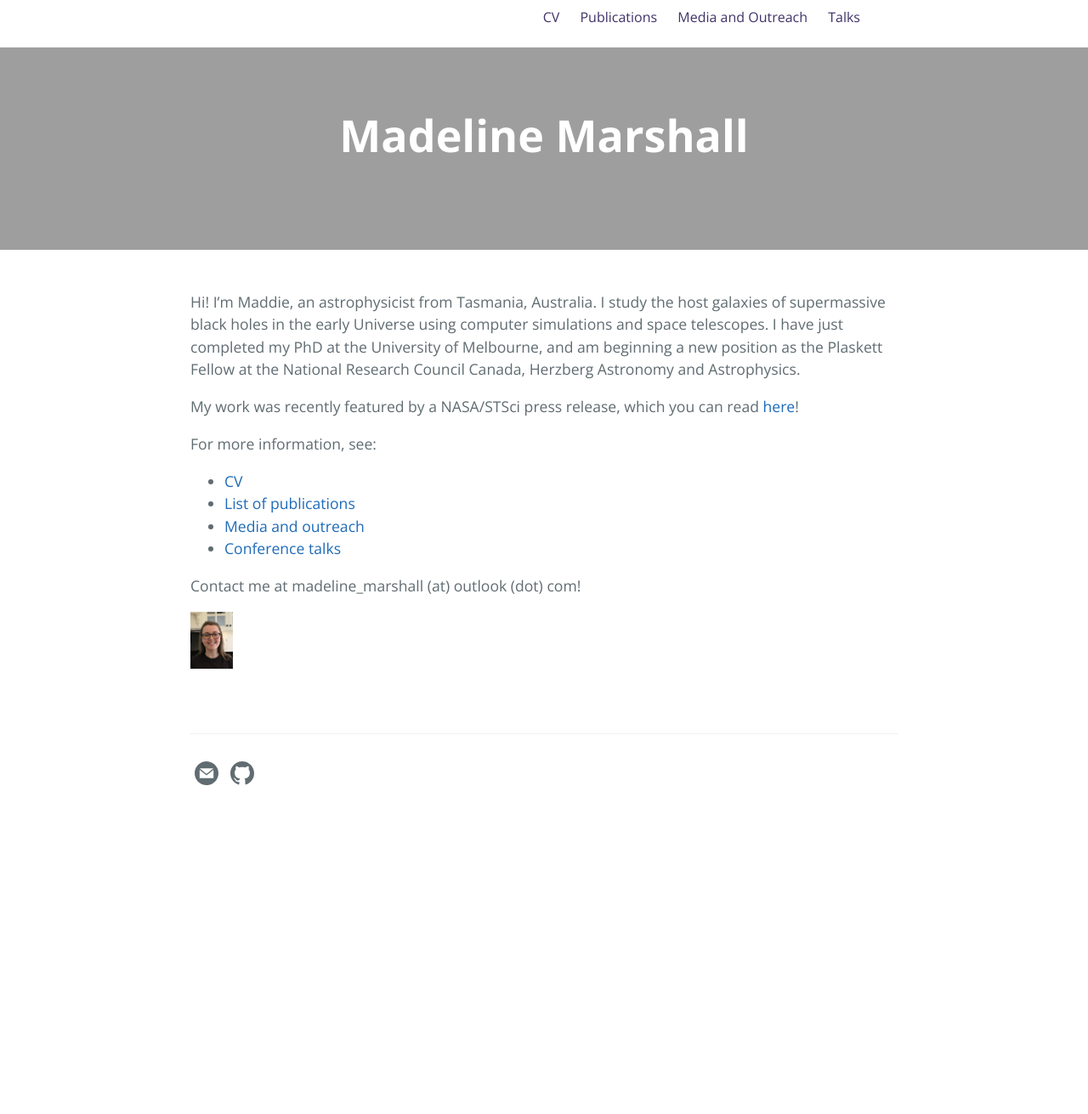
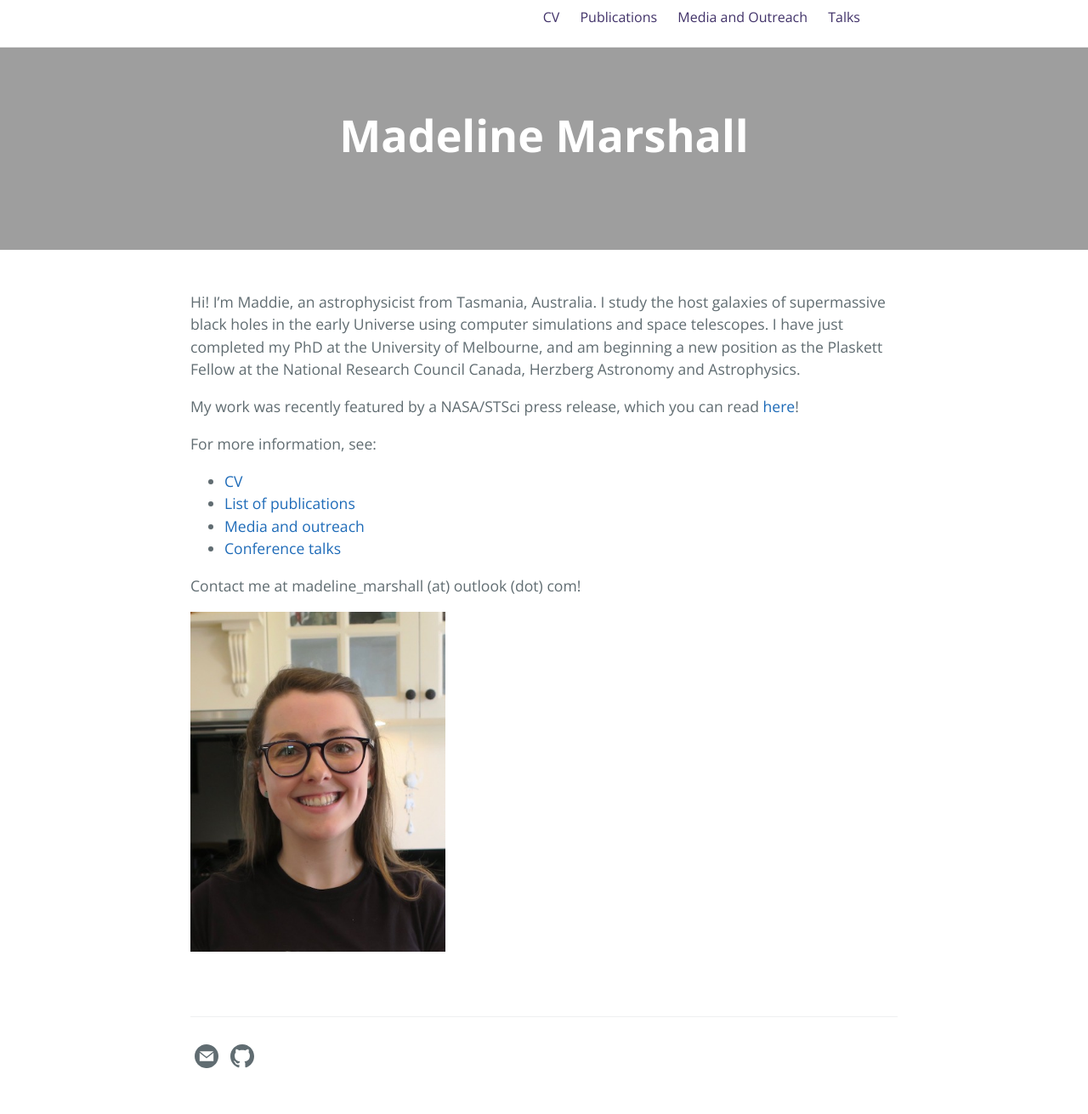
Before and after one commit to madelinemarshall/madelinemarshall.github.io, a Jekyll site: the page built from index.md, in a window 1280 px wide. Shown: the whole page at 85% size. Built offline with Jekyll 4.4.1, drawn with Linux system fonts in a browser that asks for light colours; the repository's description, which GitHub fills in, is left out; before the commit the page ends 978 px from its top, so only the background shows below that.

Commit message:
Alter size of headshot

```diff
--- a/index.md
+++ b/index.md
@@ -22,4 +22,4 @@ For more information, see:
 
 Contact me at madeline_marshall (at) outlook (dot) com!
 
-<img src='../../HeadShot.jpg' border="0" width="50" style="padding:0px; display: block; line-height: 0px; font-size: 0px; border:0px;" align="top">
+<img src='../../HeadShot.jpg' border="0" width="300" style="padding:0px; display: block; line-height: 0px; font-size: 0px; border:0px;" align="top">
```
